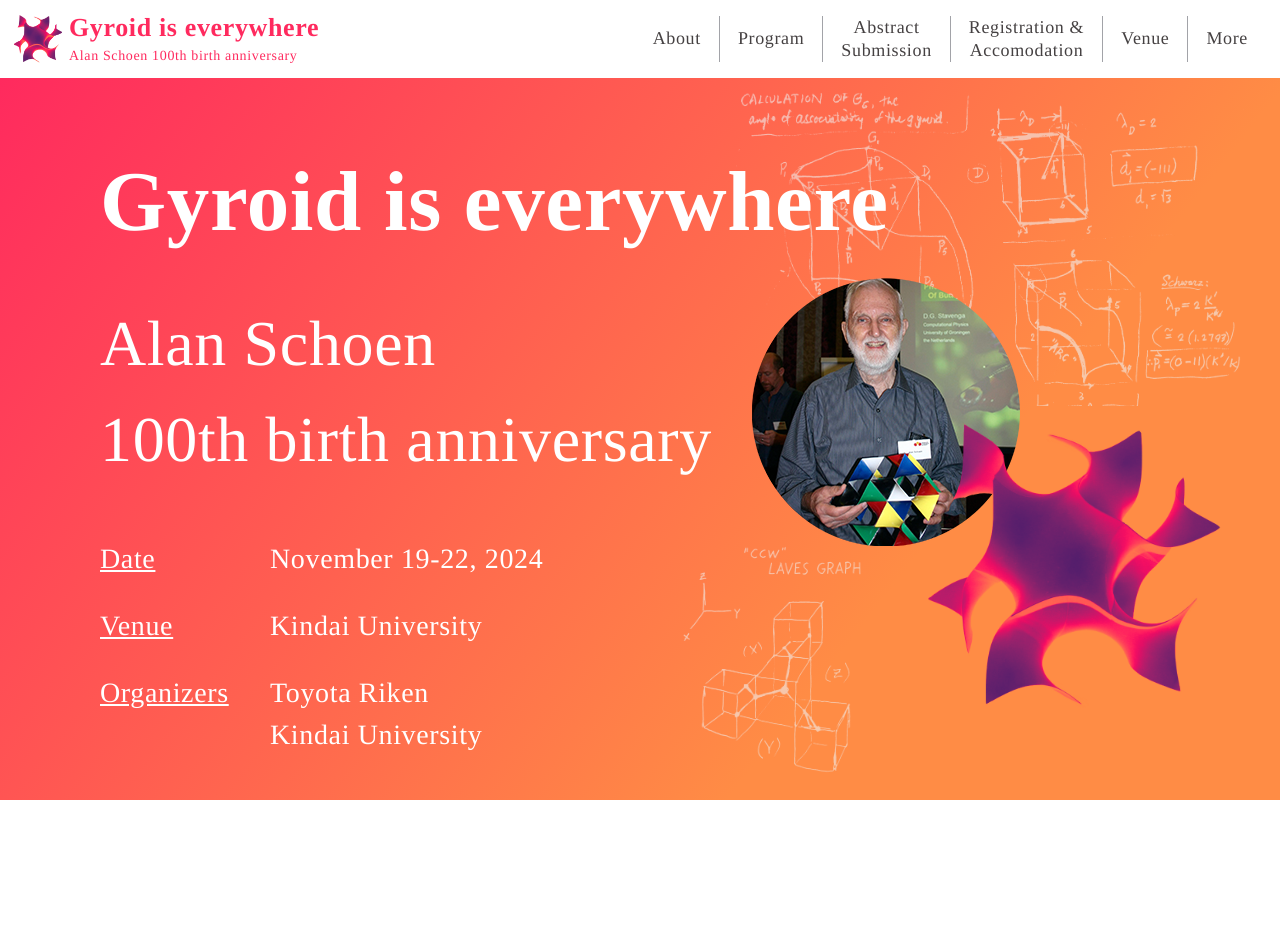
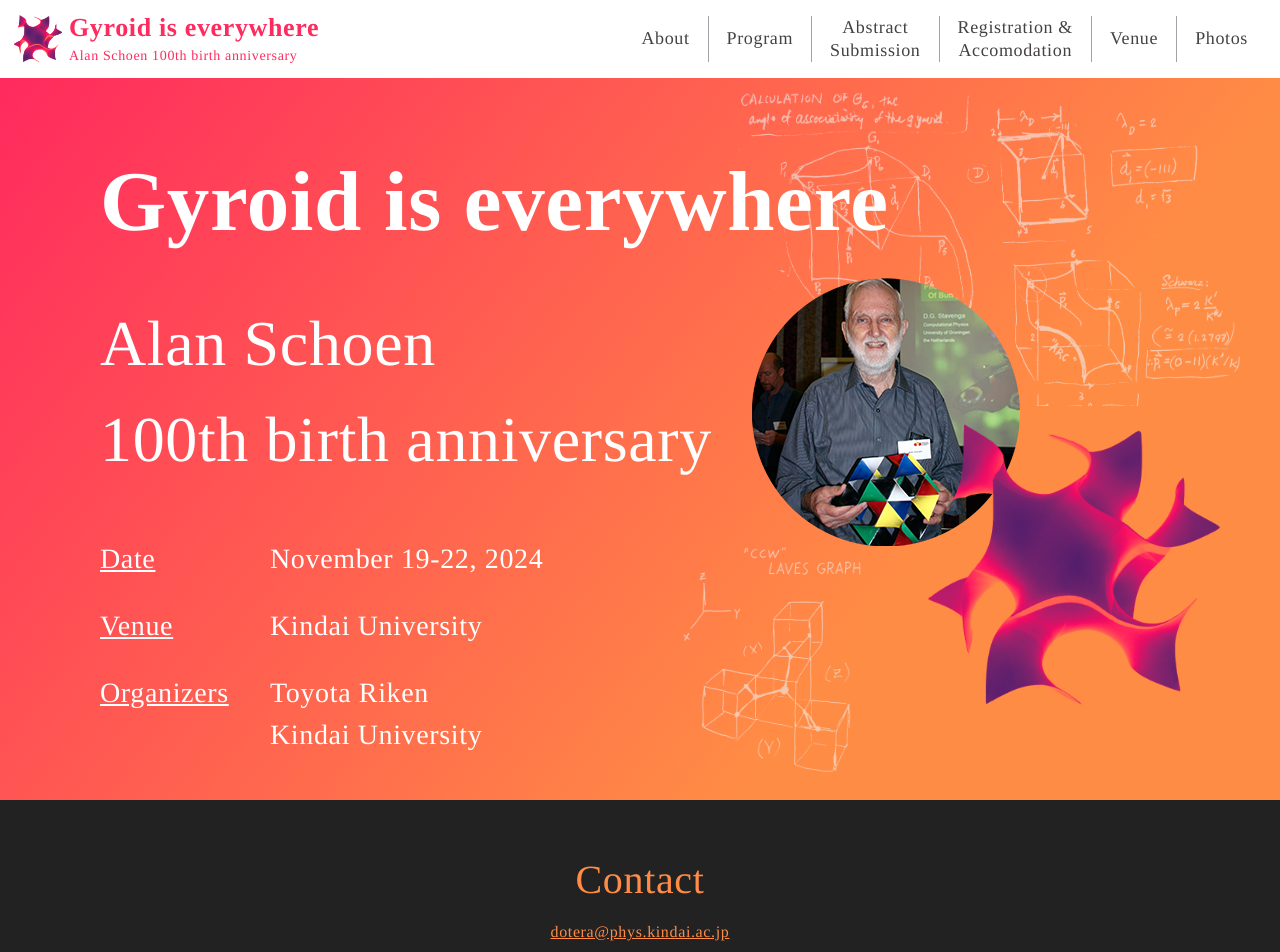
Before and after one commit to dorara-m/conference, a React (Create React App) app: page / in a window 1280 px wide. Shown: the top 952 px of the page. Before the commit the page ends 800 px from the top, so only its background shows below. Built offline with nearby package versions, Linux system fonts and the light colour scheme.

Commit message:
fix: fb1

```diff
--- a/src/pages/About.jsx
+++ b/src/pages/About.jsx
@@ -17,8 +17,8 @@ export default function About() {
           symposium entitled “Alan Schoen 100th birth anniversary – Gyroid is
           everywhere” from November 19 to November 22, 2024, at Kindai
           University, Osaka, Japan. This symposium is made possible through the
-          support of Kindai University and Toyota Physical and Chemical Research
-          Institute.
+          support of Toyota Riken, The Simons Foundation, and Kindai University
+          and Kindai University.
         </p>
         <p>
           The international symposium aims to achieve the following three
--- a/src/pages/Program.jsx
+++ b/src/pages/Program.jsx
@@ -11,12 +11,17 @@ export default function Program() {
             <li>Stephen Hyde (ANU)</li>
           </ul>
         </Section>
+        <Section heading="??" h3>
+          <ul>
+            <li>Gerd Schröder‐Turk (Murdoch)</li>
+          </ul>
+        </Section>
         <Section heading="Plenary lectures" h3>
           <ul>
             <li>Ulrich Wiesner (Cornell)</li>
             <li>Gregory Grason (UMASS)</li>
             <li>Myfanwy Evans (Potsdam)</li>
-            <li>Not yet confirmed. Matthias Saba (Adolphe Merkle Institute)</li>
+            {/* <li>Not yet confirmed. Matthias Saba (Adolphe Merkle Institute)</li> */}
           </ul>
         </Section>
         <Section heading="Invited speakers" h3>
@@ -27,7 +32,7 @@ export default function Program() {
             <li>Lucja Kowlewska (Warsaw)</li>
             <li>Vinodkumar Saranathan (Krea)</li>
             <li>Philipp Schoenhoefer (Michigan)</li>
-            <li>Not yet confirmed. Justin Llandro (Tohoku)</li>
+            {/* <li>Not yet confirmed. Justin Llandro (Tohoku)</li> */}
           </ul>
         </Section>
       </Section>
--- a/src/pages/Venue.jsx
+++ b/src/pages/Venue.jsx
@@ -4,7 +4,7 @@ export default function Venue() {
   return (
     <div className="venue">
       <h1 className="hidden">Venue</h1>
-      <Section heading="Maps & Photo">
+      <Section heading="Venue">
         <div className="imageList">
           <div>
             <img src="/venue/pic_campus_map01.jpg" alt="" />
--- a/src/pages/home/Home.jsx
+++ b/src/pages/home/Home.jsx
@@ -2,6 +2,7 @@ import "./home.scss";
 
 export default function Home() {
   return (
+    <>
       <div className="home">
         <div className="container">
           <div className="textArea">
@@ -35,5 +36,12 @@ export default function Home() {
           </div>
         </div>
       </div>
+      <div className="contact">
+        <div className="container">
+          <h2>Contact</h2>
+          <a href="mailto:dotera@phys.kindai.ac.jp">dotera@phys.kindai.ac.jp</a>
+        </div>
+      </div>
+    </>
   );
 }
--- a/src/pages/home/home.scss
+++ b/src/pages/home/home.scss
@@ -109,3 +109,27 @@
     }
   }
 }
+
+.contact {
+  display: flex;
+  align-items: center;
+  height: 150px;
+  background-color: #222;
+  color: var(--color-sub);
+  line-height: 1;
+  text-align: center;
+  @include mq() {
+    height: 200px;
+  }
+  h2 {
+    font-size: 32px;
+    @include mq() {
+      font-size: 40px;
+    }
+  }
+  a {
+    display: block;
+    margin-top: 24px;
+    text-decoration: underline;
+  }
+}
--- a/src/utils/menuList.js
+++ b/src/utils/menuList.js
@@ -20,7 +20,7 @@ export const menuList = [
     link: "/venue",
   },
   {
-    name: "More",
-    link: "/more",
+    name: "Photos",
+    link: "/photos",
   },
 ];
```
Lines whose indentation alone changed are shown as unchanged.
